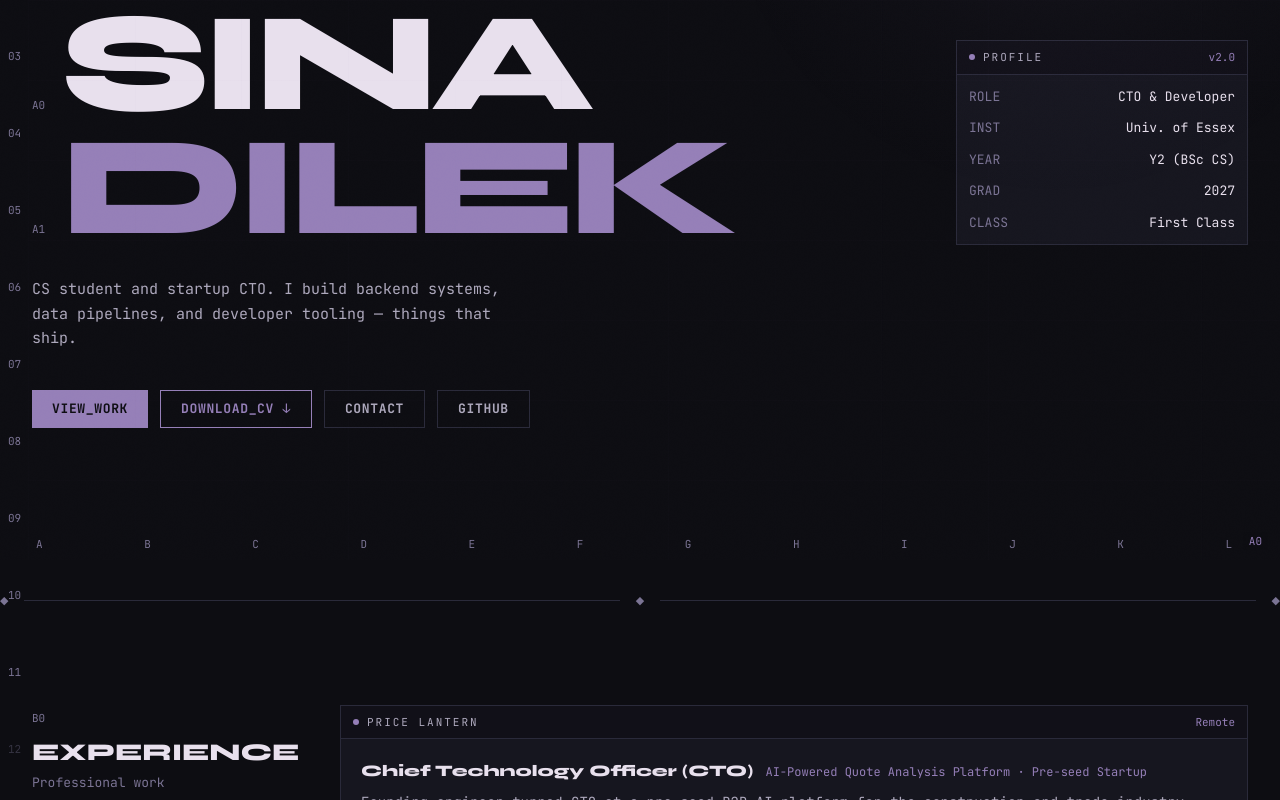
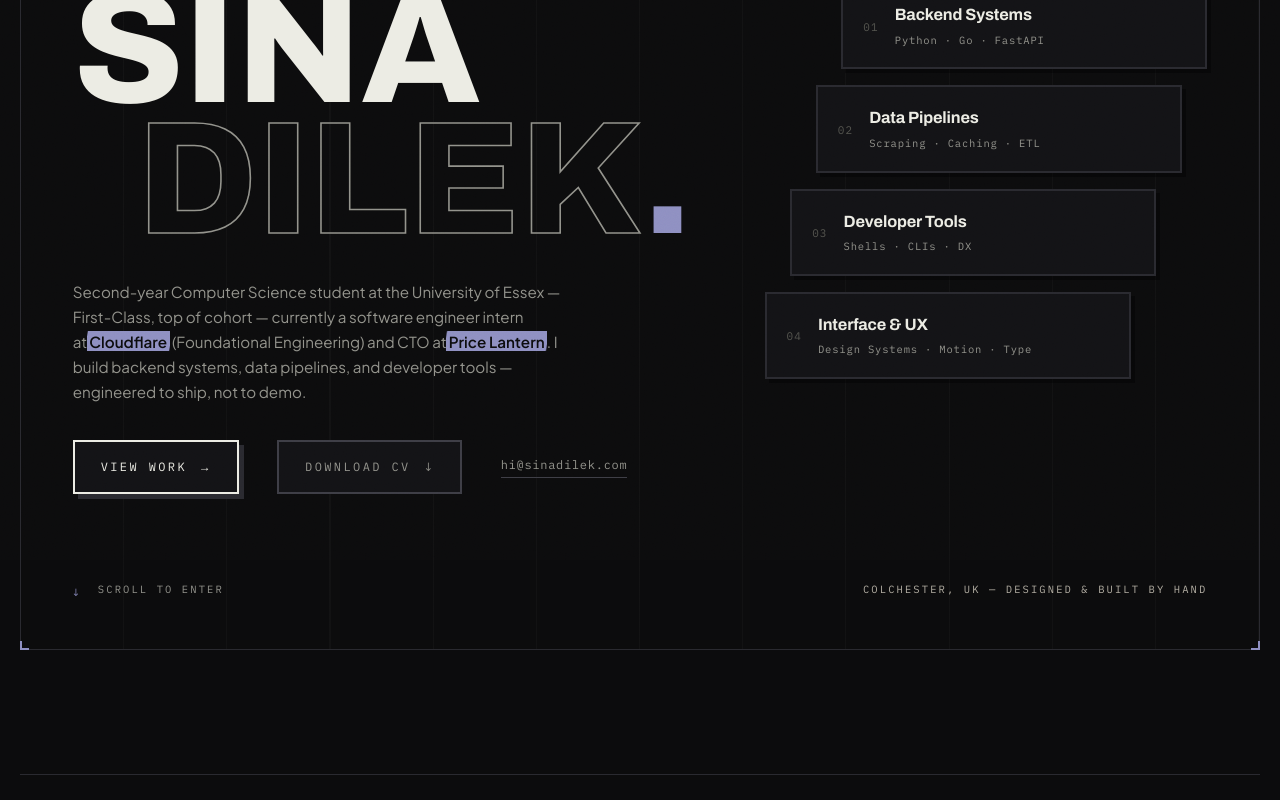
Before and after one commit to noxire-dev/cv, a React (Vite) app: page / in a window 1280 px wide. Shown: the part 240-1040 px from the top of the page. Built offline with nearby package versions, Linux system fonts and the light colour scheme.

Commit message:
release: promote Design 52 to default (drop ?d switcher), fix custom cursor over links, de-link focus cards, refresh meta + trim fonts

```diff
--- a/index.html
+++ b/index.html
@@ -5,16 +5,16 @@
     <meta name="viewport" content="width=device-width, initial-scale=1.0" />
 
     <!-- Primary Meta -->
-    <title>Sina Dilek — CTO & Software Developer</title>
-    <meta name="description" content="Sina Dilek — CS student at the University of Essex and CTO of Price Lantern. Building backend systems, data pipelines, and developer tooling. Seeking 2026 internships." />
+    <title>Sina Dilek — Software Engineer</title>
+    <meta name="description" content="Sina Dilek — second-year CS student at the University of Essex, software engineer at Cloudflare, and CTO of Price Lantern. Backend systems, data pipelines, developer tooling, and interface design." />
     <meta name="author" content="Sina Dilek" />
-    <meta name="keywords" content="Sina Dilek, software developer, CTO, backend engineer, University of Essex, Python, Go, TypeScript, React, FastAPI, portfolio" />
+    <meta name="keywords" content="Sina Dilek, software engineer, backend engineer, Cloudflare, CTO, University of Essex, Python, Go, TypeScript, React, FastAPI, UI/UX, portfolio" />
     <link rel="canonical" href="https://sinadilek.com" />
 
     <!-- Open Graph -->
     <meta property="og:type" content="website" />
-    <meta property="og:title" content="Sina Dilek — CTO & Software Developer" />
-    <meta property="og:description" content="CS student and startup CTO. Building backend systems, data pipelines, and developer tooling." />
+    <meta property="og:title" content="Sina Dilek — Software Engineer" />
+    <meta property="og:description" content="Second-year CS student at Essex, software engineer at Cloudflare, and CTO of Price Lantern. Backend systems, data pipelines, developer tooling, and interface design." />
     <meta property="og:url" content="https://sinadilek.com" />
     <meta property="og:site_name" content="Sina Dilek" />
     <meta property="og:locale" content="en_GB" />
@@ -24,12 +24,12 @@
 
     <!-- Twitter/X -->
     <meta name="twitter:card" content="summary_large_image" />
-    <meta name="twitter:title" content="Sina Dilek — CTO & Software Developer" />
-    <meta name="twitter:description" content="CS student and startup CTO. Building backend systems, data pipelines, and developer tooling." />
+    <meta name="twitter:title" content="Sina Dilek — Software Engineer" />
+    <meta name="twitter:description" content="Second-year CS student at Essex, software engineer at Cloudflare, and CTO of Price Lantern. Backend systems, data pipelines, developer tooling, and interface design." />
     <meta name="twitter:image" content="https://sinadilek.com/og.png" />
 
     <!-- Theme -->
-    <meta name="theme-color" content="#957FB8" />
+    <meta name="theme-color" content="#8F90C2" />
     <meta name="color-scheme" content="dark" />
 
     <!-- Favicon -->
@@ -38,7 +38,7 @@
     <!-- Fonts -->
     <link rel="preconnect" href="https://fonts.googleapis.com" />
     <link rel="preconnect" href="https://fonts.gstatic.com" crossorigin />
-    <link href="https://fonts.googleapis.com/css2?family=Archivo:wdth,wght@75..125,600..800&family=Archivo+Black&family=Bricolage+Grotesque:opsz,wght@12..96,600..800&family=IBM+Plex+Mono:wght@400;500;600;700&family=JetBrains+Mono:wght@400;700&family=Noto+Sans+JP:wght@500;700&family=Plus+Jakarta+Sans:wght@400;500;600;700&family=Syne:wght@400;600;700;800&display=swap" rel="stylesheet" />
+    <link href="https://fonts.googleapis.com/css2?family=Archivo:wdth,wght@75..125,600..800&family=IBM+Plex+Mono:wght@400;500;600;700&family=Noto+Sans+JP:wght@500;700&family=Plus+Jakarta+Sans:wght@400;500;600;700&display=swap" rel="stylesheet" />
 
     <!-- Structured Data (JSON-LD) -->
     <script type="application/ld+json">
@@ -47,16 +47,16 @@
       "@type": "Person",
       "name": "Sina Dilek",
       "url": "https://sinadilek.com",
-      "jobTitle": "Chief Technology Officer",
-      "worksFor": {
-        "@type": "Organization",
-        "name": "Price Lantern"
-      },
+      "jobTitle": ["Software Engineer", "Chief Technology Officer"],
+      "worksFor": [
+        { "@type": "Organization", "name": "Cloudflare" },
+        { "@type": "Organization", "name": "Price Lantern" }
+      ],
       "alumniOf": {
         "@type": "CollegeOrUniversity",
         "name": "University of Essex"
       },
-      "knowsAbout": ["Python", "Go", "TypeScript", "React", "FastAPI", "Backend Systems", "Developer Tooling"],
+      "knowsAbout": ["Python", "Go", "TypeScript", "React", "FastAPI", "Backend Systems", "Data Pipelines", "Developer Tooling", "UI/UX Design"],
       "sameAs": [
         "https://github.com/noxire-dev",
         "https://linkedin.com/in/sina-dilek-395501247"
--- a/public/zen-brutalism.html
+++ b/public/zen-brutalism.html
@@ -8,7 +8,7 @@
   <meta name="color-scheme" content="dark" />
   <link rel="preconnect" href="https://fonts.googleapis.com" />
   <link rel="preconnect" href="https://fonts.gstatic.com" crossorigin />
-  <link href="https://fonts.googleapis.com/css2?family=Archivo:wdth,wght@75..125,600..800&family=Bricolage+Grotesque:opsz,wght@12..96,600..800&family=IBM+Plex+Mono:wght@400;500;600;700&family=Noto+Sans+JP:wght@500;700&family=Plus+Jakarta+Sans:wght@400;500;600;700&family=Syne:wght@600;700;800&display=swap" rel="stylesheet" />
+  <link href="https://fonts.googleapis.com/css2?family=Archivo:wdth,wght@75..125,600..800&family=IBM+Plex+Mono:wght@400;500;600;700&family=Noto+Sans+JP:wght@500;700&family=Plus+Jakarta+Sans:wght@400;500;600;700&display=swap" rel="stylesheet" />
   <style>
     :root {
       --ink: #0C0C0D; --ink-2: #131316; --ink-3: #191920;
--- a/src/main.tsx
+++ b/src/main.tsx
@@ -1,41 +1,10 @@
-import { StrictMode, useEffect, useState } from 'react'
+import { StrictMode } from 'react'
 import { createRoot } from 'react-dom/client'
 import './index.css'
-import Design49 from './pages/Design49'
-import Design50 from './pages/Design50'
-import Design51 from './pages/Design51'
 import Design52 from './pages/Design52'
-
-// Temporary prototype switcher: ?d=49|50|51|52, Ctrl+Shift+1/2/3/4.
-// Remove (restoring plain <Design49 />) once a winner ships.
-const DESIGNS: Record<string, React.ComponentType> = { '49': Design49, '50': Design50, '51': Design51, '52': Design52 }
-const KEY_MAP: Record<string, string> = { Digit1: '49', Digit2: '50', Digit3: '51', Digit4: '52' }
-
-function DesignSwitcher() {
-  const param = new URLSearchParams(window.location.search).get('d')
-  const [design, setDesign] = useState(param && param in DESIGNS ? param : '49')
-
-  useEffect(() => {
-    const handler = (e: KeyboardEvent) => {
-      if (e.ctrlKey && e.shiftKey && KEY_MAP[e.code]) {
-        e.preventDefault()
-        const d = KEY_MAP[e.code]
-        setDesign(d)
-        const url = new URL(window.location.href)
-        url.searchParams.set('d', d)
-        window.history.replaceState(null, '', url)
-      }
-    }
-    window.addEventListener('keydown', handler)
-    return () => window.removeEventListener('keydown', handler)
-  }, [])
-
-  const Active = DESIGNS[design]
-  return <Active key={design} />
-}
 
 createRoot(document.getElementById('root')!).render(
   <StrictMode>
-    <DesignSwitcher />
+    <Design52 />
   </StrictMode>,
 )
--- a/src/pages/Design52.tsx
+++ b/src/pages/Design52.tsx
@@ -1,5 +1,10 @@
 import { useEffect, useRef, useState } from 'react'
-import { contactLinks } from './design49Data'
+
+const CONTACT_LINKS = [
+  { label: 'EMAIL', value: 'hi@sinadilek.com', href: 'mailto:hi@sinadilek.com' },
+  { label: 'GITHUB', value: 'noxire-dev', href: 'https://github.com/noxire-dev' },
+  { label: 'LINKEDIN', value: 'sina-dilek', href: 'https://linkedin.com/in/sina-dilek-395501247' },
+]
 
 // ── Design 52: ZEN BRUTALISM v3 ──────────────────────────────────────────────
 // Dark-only. Industrial brutalism × Japanese minimalism (Ma).
@@ -211,7 +216,6 @@ function Hero({ clock }: { clock: string }) {
                 <li
                   key={f.i}
                   className="cell zb-in"
-                  data-cursor="active"
                   style={{ animationDelay: `${0.38 + idx * 0.08}s` }}
                 >
                   <span className="i">{f.i}</span>
@@ -219,7 +223,6 @@ function Hero({ clock }: { clock: string }) {
                     <span className="t">{f.t}</span>
                     <span className="d">{f.d}</span>
                   </span>
-                  <span className="arw">↗</span>
                 </li>
               ))}
             </ul>
@@ -379,7 +382,7 @@ function Work() {
 }
 
 function Contact() {
-  const links = contactLinks.filter((c) => c.label !== 'EMAIL')
+  const links = CONTACT_LINKS.filter((c) => c.label !== 'EMAIL')
   return (
     <section className="zb52-contact" id="contact">
       <div className="zb52-contact-inner">
@@ -561,7 +564,7 @@ const CSS = `
               border-color var(--snap), background var(--snap);
   display: none;
 }
-.zb52.zb-cursor-on { cursor: none; }
+.zb52.zb-cursor-on, .zb52.zb-cursor-on * { cursor: none; }
 .zb52.zb-cursor-on .zb52-cursor { display: block; }
 .zb52-cursor.is-active {
   width: 34px; height: 34px; margin: -17px 0 0 -17px;
@@ -665,7 +668,7 @@ const CSS = `
 .zb52-focus .cell {
   width: min(100%, 366px); display: flex; align-items: center; gap: 16px; padding: 19px 20px;
   background: var(--zb-ink-2); border: 2px solid var(--zb-line); box-shadow: 4px 4px 0 0 rgba(0,0,0,0.35);
-  transition: transform var(--snap), box-shadow var(--snap), border-color var(--snap), background var(--snap);
+  transition: border-color var(--snap), background var(--snap);
 }
 .zb52-focus .cell:nth-child(2) { margin-right: clamp(0px, 2vw, 30px); }
 .zb52-focus .cell:nth-child(3) { margin-right: clamp(0px, 4vw, 60px); }
@@ -674,9 +677,7 @@ const CSS = `
 .zb52-focus .cell .body { display: flex; flex-direction: column; gap: 5px; flex: 1; }
 .zb52-focus .cell .t { font-family: var(--zb-display); font-weight: 700; font-size: 1.02rem; letter-spacing: -0.01em; color: var(--zb-paper); }
 .zb52-focus .cell .d { font-family: var(--zb-mono); font-size: 10.5px; letter-spacing: 0.08em; color: var(--zb-grey); }
-.zb52-focus .cell .arw { color: var(--zb-grey-dim); font-size: 15px; transition: transform var(--snap), color var(--snap); }
-.zb52-focus .cell:hover { transform: translate(-4px, -4px); box-shadow: 8px 8px 0 0 var(--zb-accent); border-color: var(--zb-accent); background: var(--zb-ink-3); }
-.zb52-focus .cell:hover .arw { transform: translate(3px, -3px); color: var(--zb-accent); }
+.zb52-focus .cell:hover { border-color: var(--zb-line-2); background: var(--zb-ink-3); }
 
 .zb52-foot { display: flex; justify-content: space-between; align-items: center; gap: 20px; font-family: var(--zb-mono); font-size: 10.5px; letter-spacing: 0.2em; color: var(--zb-grey); flex-wrap: wrap; }
 .zb52-foot .sig { color: #b4afa4; }
```
